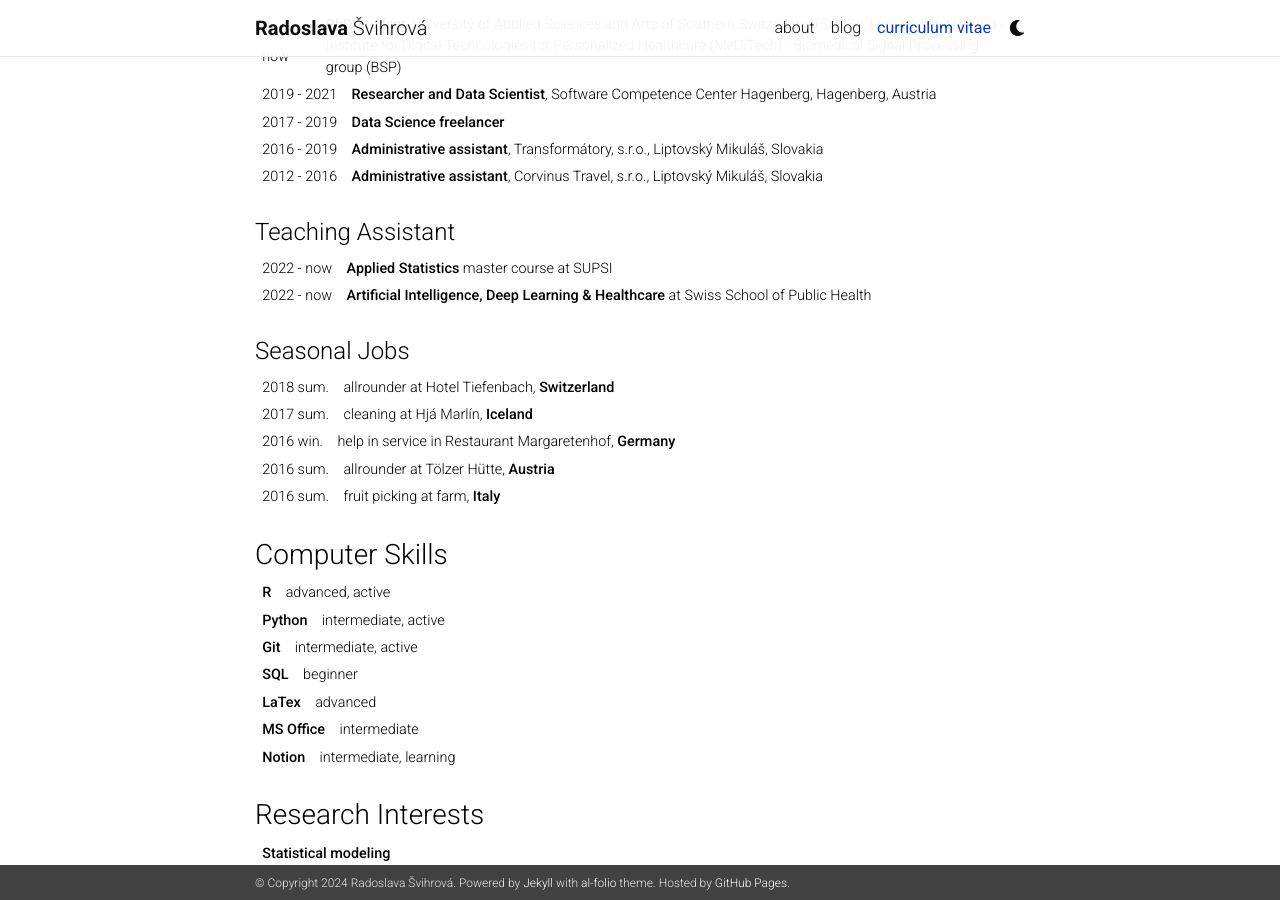
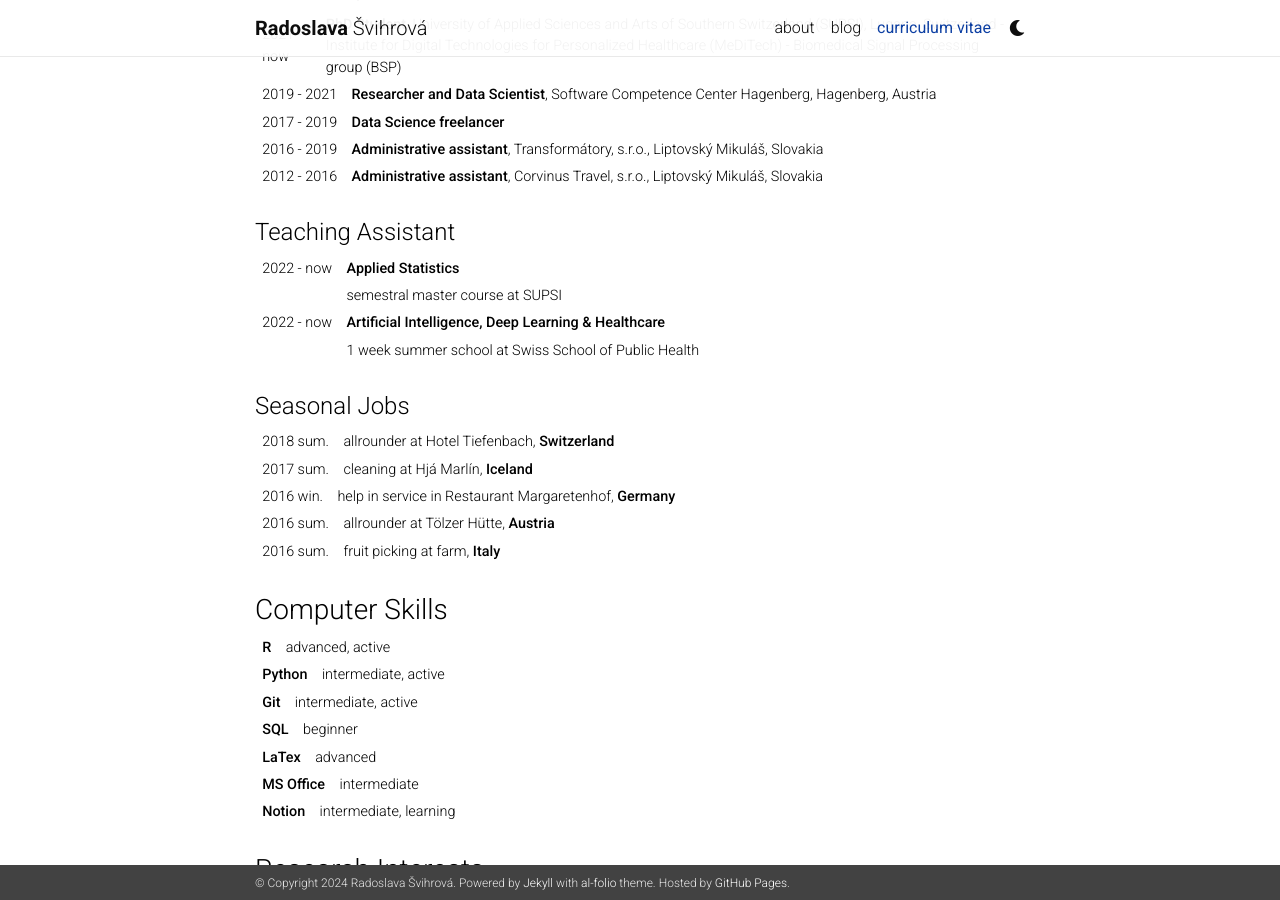
Before and after one commit to RadoslavaS/RadoslavaS.github.io, a Jekyll site: the page built from _pages/cv.md, in a window 1280 px wide and 900 px high, scrolled down 1329 px. Built offline with Jekyll 4.4.1, drawn with Linux system fonts in a browser that asks for light colours; nearby versions of some CDN libraries; a style sheet for code colours, icons or effects is not loaded.

Commit message:
formating

```diff
--- a/_pages/cv.md
+++ b/_pages/cv.md
@@ -57,8 +57,10 @@ nav: true
 
 #### Teaching Assistant
 
-|2022  - now   | **Applied Statistics** master course at SUPSI
-|2022  - now   | **Artificial Intelligence, Deep Learning & Healthcare** at Swiss School of Public Health
+|2022  - now   | **Applied Statistics**
+|     | semestral master course at SUPSI
+|2022  - now   | **Artificial Intelligence, Deep Learning & Healthcare**
+|     |1 week summer school at Swiss School of Public Health
 |         |
 
 #### Seasonal Jobs
```
